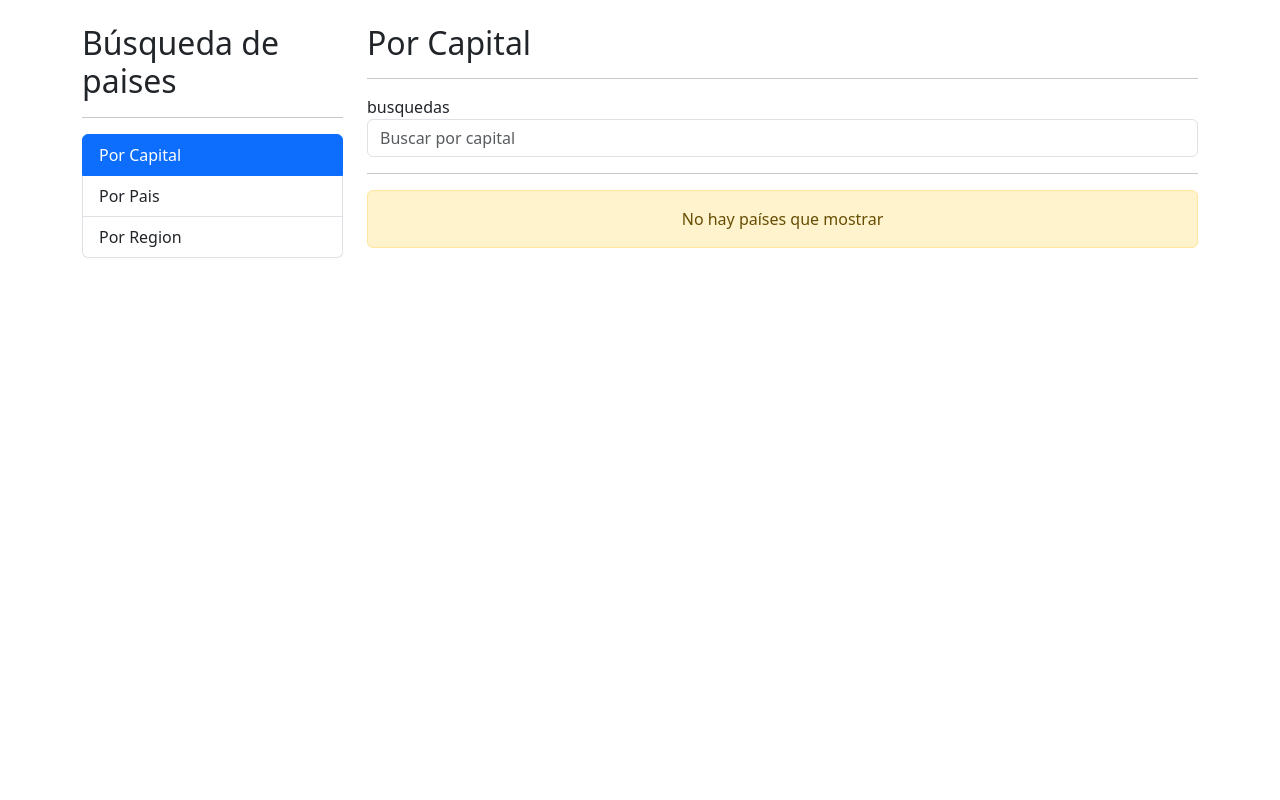
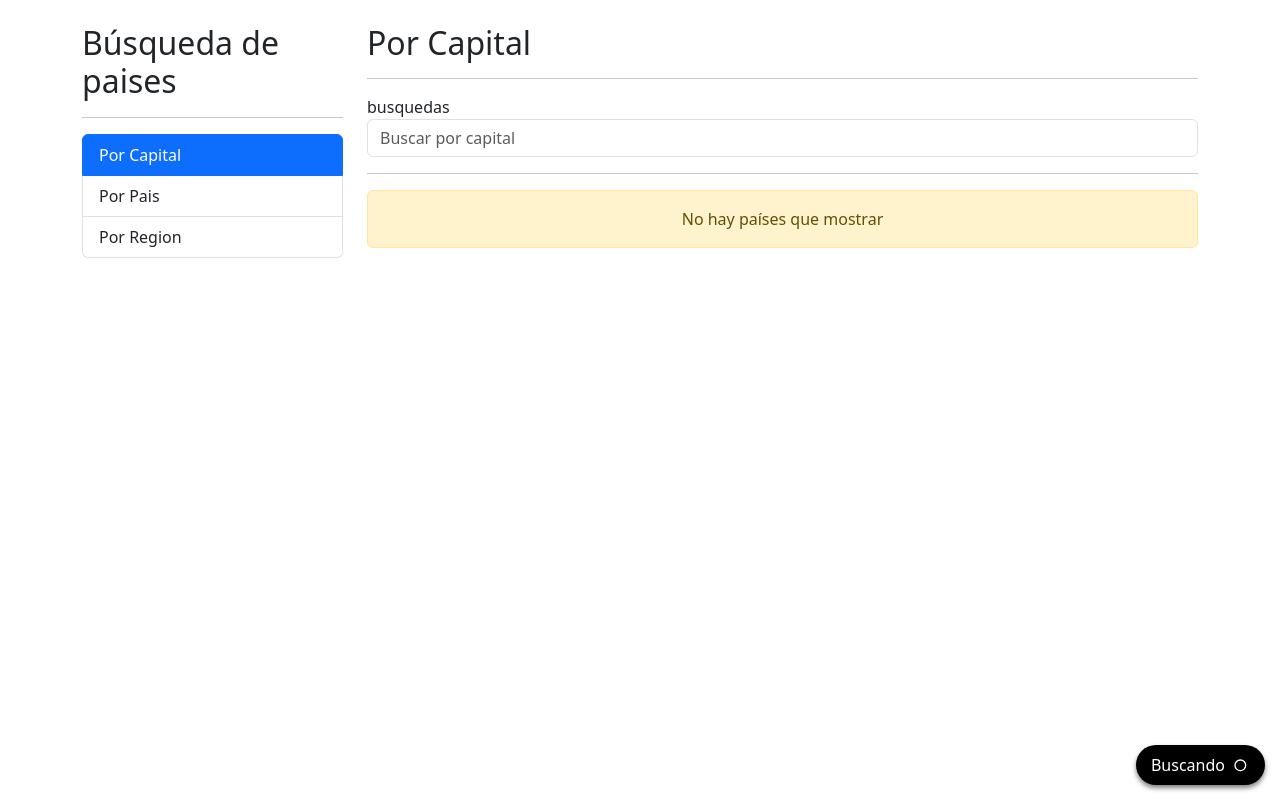
Before and after one commit to JCUrquiza/CountryApp, an Angular app: page /countries/by-capital in a window 1280 px wide. Built offline with nearby package versions, Linux system fonts and the light colour scheme.

Commit message:
Building spinner component

```diff
--- a/src/app/countries/pages/by-capital-page/by-capital-page.component.html
+++ b/src/app/countries/pages/by-capital-page/by-capital-page.component.html
@@ -14,6 +14,8 @@
   <div class="col">
     <hr>
 
+    <shared-loading-spinner></shared-loading-spinner>
+
     <countries-table [capitals]="capitals"></countries-table>
 
   </div>
--- /dev/null
+++ b/src/app/shared/components/loading-spinner/loading-spinner.component.css
@@ -0,0 +1,16 @@
+.spinner-container {
+  align-items: center;
+  background-color: black;
+  border-radius: 20px;
+  bottom: 15px;
+  color: white;
+  display: flex;
+  padding: 5px 10px;
+  position: fixed;
+  right: 15px;
+  box-shadow: 0px 3px 5px rgba(0, 0, 0, 0.5);
+}
+
+span {
+  margin-left: 5px;
+}
--- /dev/null
+++ b/src/app/shared/components/loading-spinner/loading-spinner.component.html
@@ -0,0 +1,46 @@
+<div class="spinner-container">
+  <span>Buscando</span>
+
+  <svg width="30" height="30" viewBox="0 0 45 45" xmlns="http://www.w3.org/2000/svg" stroke="#fff">
+    <g fill="none" fill-rule="evenodd" transform="translate(1 1)" stroke-width="2">
+      <circle cx="22" cy="22" r="6" stroke-opacity="0">
+        <animate attributeName="r"
+          begin="1.5s" dur="3s"
+          values="6;22"
+          calcMode="linear"
+          repeatCount="indefinite" />
+        <animate attributeName="stroke-opacity"
+          begin="1.5s" dur="3s"
+          values="1;0" calcMode="linear"
+          repeatCount="indefinite" />
+        <animate attributeName="stroke-width"
+          begin="1.5s" dur="3s"
+          values="2;0" calcMode="linear"
+          repeatCount="indefinite" />
+      </circle>
+      <circle cx="22" cy="22" r="6" stroke-opacity="0">
+        <animate attributeName="r"
+          begin="3s" dur="3s"
+          values="6;22"
+          calcMode="linear"
+          repeatCount="indefinite" />
+        <animate attributeName="stroke-opacity"
+          begin="3s" dur="3s"
+          values="1;0" calcMode="linear"
+          repeatCount="indefinite" />
+        <animate attributeName="stroke-width"
+          begin="3s" dur="3s"
+          values="2;0" calcMode="linear"
+          repeatCount="indefinite" />
+      </circle>
+      <circle cx="22" cy="22" r="8">
+        <animate attributeName="r"
+          begin="0s" dur="1.5s"
+          values="6;1;2;3;4;5;6"
+          calcMode="linear"
+          repeatCount="indefinite" />
+      </circle>
+    </g>
+  </svg>
+
+</div>
```
Also changed, not shown: src/app/shared/components/loading-spinner/loading-spinner.component.ts (added, +10 -0 lines), src/app/shared/shared.module.ts (+5 -2 lines).
